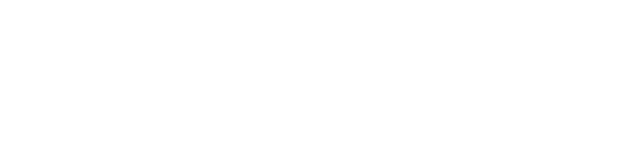
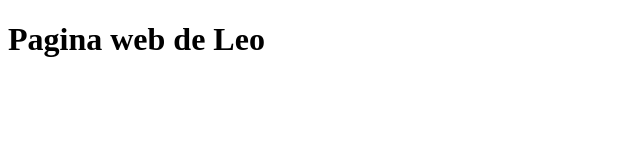
Before and after one commit to Leonardo-Valtorta/Leo-MiPrimer-Repo, a plain HTML site: page index.html in a window 1280 px wide. Shown: the whole page, without its empty margins (0-640 px from the left). Drawn offline with Linux system fonts and the light colour scheme.

Commit message:
Agregué el título al index

```diff
--- a/index.html
+++ b/index.html
@@ -6,6 +6,6 @@
     <title>Inicio</title>
 </head>
 <body>
-
+    <h1>Pagina web de Leo</h1>
 </body>
 </html>
```
